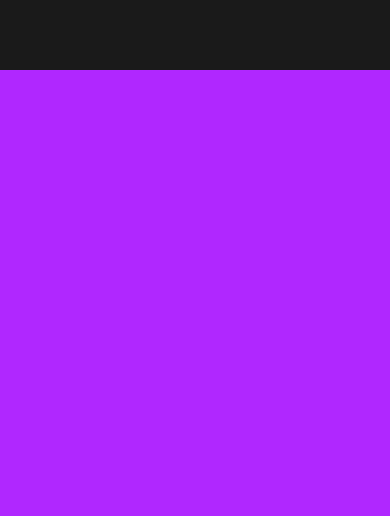
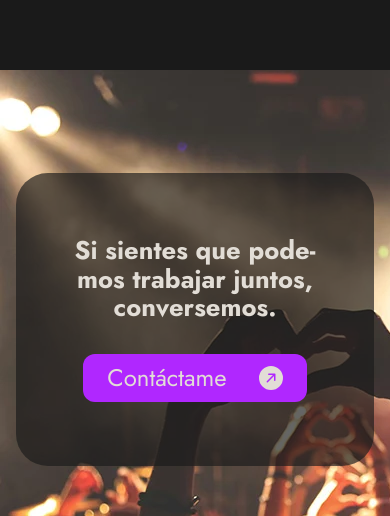
Before and after one commit to luismi-sg/Portfolio, a React (Vite) app: page /beatscene in a window 390 px wide. Shown: the part 4030-4546 px from the top of the page. Built offline with nearby package versions, Linux system fonts and the light colour scheme.

Commit message:
main changes

```diff
--- a/src/pages/BeatScene/BeatScene.css
+++ b/src/pages/BeatScene/BeatScene.css
@@ -201,6 +201,49 @@ to {
     width: 100%;
     background-color: #b027ff;
     min-height: 500px;
+    display: flex;
+    flex-flow: column nowrap;
+    justify-content: center;
+    align-items: stretch;
+    background-image: url('/assets/fondo-beatscene-banner.webp');
+    padding: 1rem;
+}
+.Banner-info{
+    margin: 0 auto;
+    max-width: 80rem;
+    background-color: #1a1a1aaa;
+    padding: 4rem 3rem;
+    border-radius: 2rem;
+    color: #e2ddd6;
+}
+.info-wrapper{
+    display: flex;
+    flex-flow: row nowrap;
+    justify-content: space-between;
+    align-items: center;
+}
+.info-h2{
+    font-size: 2rem;
+    font-weight:700 ;
+    line-height: 1.1em;
+}
+.info-button a{
+    background-color: #b027ff;
+    padding: 12px 24px;
+    font-size: 1.5rem;
+    color: #e2ddd6;
+    border-radius: 12px;
+    display: flex;
+    flex-flow: row nowrap;
+    justify-content: center;
+    align-items: center;
+    gap: 2rem;
+    transition: .5s all ease;
+}
+.info-button a:hover{
+    transform: scale(1.1);
+    background-color: #1a1a1a;
+    color: #b027ff;
 }
 @media (max-width:767px){
     .Interna-wrapper{
@@ -217,9 +260,28 @@ to {
     .Interna-img{
         border-radius: 1rem;
     }
+    .info-h2{
+        font-size: 1.6rem;
+        line-height: 1.1em;
+        text-align: center;
+
+    }
+    .info-wrapper{
+        display: flex;
+        flex-flow: column nowrap;
+        justify-content: center;
+        align-items: center;
+        gap: 2rem;
+    }
+    .Interna-Banner{
+        background-image: url('/assets/fondo-beatscene-banner-mobile.webp');
+    }
     .Interna-titulo{
         border-radius: 1rem;
         padding: 2rem;
+    }
+    .Interna-info.proceso{
+        flex-flow: column-reverse nowrap;
     }
     .Interna-h1{
         line-height: 90%;
--- a/src/pages/BeatScene/BeatScene.jsx
+++ b/src/pages/BeatScene/BeatScene.jsx
@@ -72,16 +72,27 @@ export const BeatScene = () => {
             </div>
             <div className='Interna-Banner'>
                 <div className="Banner-wrapper">
-                    <div className="Banner-works">
+                    {/* <div className="Banner-works">
                         <div className="work-prev">
 
                         </div>
                         <div className="work-next">
 
                         </div>
-                    </div>
+                    </div> */}
                     <div className="Banner-info">
-
+                        <div className="info-wrapper">
+                            <div className="info-info">
+                                <h2 className="info-h2">Si sientes que podemos trabajar juntos, conversemos.</h2>
+                            </div>
+                            <div className="info-button">
+                                <a href='/contacto'>Contáctame
+                                <svg xmlns="http://www.w3.org/2000/svg" className="Trabajos-icon" viewBox="0 0 16 16">
+                                    <path d="M0 8a8 8 0 1 0 16 0A8 8 0 0 0 0 8zm5.904 2.803a.5.5 0 1 1-.707-.707L9.293 6H6.525a.5.5 0 1 1 0-1H10.5a.5.5 0 0 1 .5.5v3.975a.5.5 0 0 1-1 0V6.707l-4.096 4.096z"/>
+                                </svg>
+                                </a>
+                            </div>
+                        </div>
                     </div>
                 </div>
             </div>
--- a/src/pages/Contacto/Contacto.css
+++ b/src/pages/Contacto/Contacto.css
@@ -177,12 +177,17 @@ to {
     line-height: 1.6rem;
 }
 .Redes-ul{
-    display: flex;
-    flex-flow: row nowrap;
-    justify-content: flex-start;
-    gap: 3rem;
+    display: grid;
+    grid-template-columns: repeat(2, 1fr);
+    grid-template-rows: repeat(2, 1fr);
+    width: 100%;
+    gap: 2rem;
 }
-.Redes-a{
+.Redes-a.contacto{
+    width: 100%;
+    border: 1px solid #b027ff;
+    padding: 2rem;
+    border-radius: 16px;
     display: flex;
     flex-flow: row nowrap;
     justify-content: flex-end;
--- a/src/pages/Contacto/Contacto.jsx
+++ b/src/pages/Contacto/Contacto.jsx
@@ -24,21 +24,29 @@ export const Contacto = () => {
                             <div className='Redes-wrapper'>
                                 <ul className='Redes-ul'>
                                     <li className='Redes-li'>
-                                        <a className='Redes-a' href='https://www.linkedin.com/in/luismisg/' target='_blank' title='Perfil de Linkedin'>
+                                        <a className='Redes-a contacto' href='https://www.linkedin.com/in/luismisg/' target='_blank' title='Perfil de Linkedin'>
                                             <svg xmlns="http://www.w3.org/2000/svg" className="Redes-icon" viewBox="0 0 16 16">
                                                 <path d="M0 1.146C0 .513.526 0 1.175 0h13.65C15.474 0 16 .513 16 1.146v13.708c0 .633-.526 1.146-1.175 1.146H1.175C.526 16 0 15.487 0 14.854V1.146zm4.943 12.248V6.169H2.542v7.225h2.401zm-1.2-8.212c.837 0 1.358-.554 1.358-1.248-.015-.709-.52-1.248-1.342-1.248-.822 0-1.359.54-1.359 1.248 0 .694.521 1.248 1.327 1.248h.016zm4.908 8.212V9.359c0-.216.016-.432.08-.586.173-.431.568-.878 1.232-.878.869 0 1.216.662 1.216 1.634v3.865h2.401V9.25c0-2.22-1.184-3.252-2.764-3.252-1.274 0-1.845.7-2.165 1.193v.025h-.016a5.54 5.54 0 0 1 .016-.025V6.169h-2.4c.03.678 0 7.225 0 7.225h2.4z"/>
                                             </svg>
                                         </a>
                                     </li>
                                     <li className='Redes-li'>
-                                        <a className='Redes-a' href='https://github.com/luismi-sg' target='_blank' title='Perfil de Github'>
+                                        <a className='Redes-a contacto' href='https://github.com/luismi-sg' target='_blank' title='Perfil de Github'>
                                             <svg xmlns="http://www.w3.org/2000/svg" className="Redes-icon" viewBox="0 0 16 16">
                                                 <path d="M8 0C3.58 0 0 3.58 0 8c0 3.54 2.29 6.53 5.47 7.59.4.07.55-.17.55-.38 0-.19-.01-.82-.01-1.49-2.01.37-2.53-.49-2.69-.94-.09-.23-.48-.94-.82-1.13-.28-.15-.68-.52-.01-.53.63-.01 1.08.58 1.23.82.72 1.21 1.87.87 2.33.66.07-.52.28-.87.51-1.07-1.78-.2-3.64-.89-3.64-3.95 0-.87.31-1.59.82-2.15-.08-.2-.36-1.02.08-2.12 0 0 .67-.21 2.2.82.64-.18 1.32-.27 2-.27.68 0 1.36.09 2 .27 1.53-1.04 2.2-.82 2.2-.82.44 1.1.16 1.92.08 2.12.51.56.82 1.27.82 2.15 0 3.07-1.87 3.75-3.65 3.95.29.25.54.73.54 1.48 0 1.07-.01 1.93-.01 2.2 0 .21.15.46.55.38A8.012 8.012 0 0 0 16 8c0-4.42-3.58-8-8-8z"/>
                                             </svg>
                                         </a>
                                     </li>
                                     <li className='Redes-li'>
-                                        <a className='Redes-a' href='mailto:lmsg1191@gmail.com' target='_blank' title='Enviar un correo'>
+                                        <a className='Redes-a contacto' href='mailto:lmsg1191@gmail.com' target='_blank' title='Enviar un correo'>
+                                            <svg xmlns="http://www.w3.org/2000/svg" className="Redes-icon" viewBox="0 0 16 16">
+                                                <path d="M2 2A2 2 0 0 0 .05 3.555L8 8.414l7.95-4.859A2 2 0 0 0 14 2H2Zm-2 9.8V4.698l5.803 3.546L0 11.801Zm6.761-2.97-6.57 4.026A2 2 0 0 0 2 14h6.256A4.493 4.493 0 0 1 8 12.5a4.49 4.49 0 0 1 1.606-3.446l-.367-.225L8 9.586l-1.239-.757ZM16 9.671V4.697l-5.803 3.546.338.208A4.482 4.482 0 0 1 12.5 8c1.414 0 2.675.652 3.5 1.671Z"/>
+                                                <path d="M15.834 12.244c0 1.168-.577 2.025-1.587 2.025-.503 0-1.002-.228-1.12-.648h-.043c-.118.416-.543.643-1.015.643-.77 0-1.259-.542-1.259-1.434v-.529c0-.844.481-1.4 1.26-1.4.585 0 .87.333.953.63h.03v-.568h.905v2.19c0 .272.18.42.411.42.315 0 .639-.415.639-1.39v-.118c0-1.277-.95-2.326-2.484-2.326h-.04c-1.582 0-2.64 1.067-2.64 2.724v.157c0 1.867 1.237 2.654 2.57 2.654h.045c.507 0 .935-.07 1.18-.18v.731c-.219.1-.643.175-1.237.175h-.044C10.438 16 9 14.82 9 12.646v-.214C9 10.36 10.421 9 12.485 9h.035c2.12 0 3.314 1.43 3.314 3.034v.21Zm-4.04.21v.227c0 .586.227.8.581.8.31 0 .564-.17.564-.743v-.367c0-.516-.275-.708-.572-.708-.346 0-.573.245-.573.791Z"/>
+                                            </svg>
+                                        </a>
+                                    </li>
+                                    <li className='Redes-li'>
+                                        <a className='Redes-a contacto' href='mailto:lmsg1191@gmail.com' target='_blank' title='Enviar un correo'>
                                             <svg xmlns="http://www.w3.org/2000/svg" className="Redes-icon" viewBox="0 0 16 16">
                                                 <path d="M2 2A2 2 0 0 0 .05 3.555L8 8.414l7.95-4.859A2 2 0 0 0 14 2H2Zm-2 9.8V4.698l5.803 3.546L0 11.801Zm6.761-2.97-6.57 4.026A2 2 0 0 0 2 14h6.256A4.493 4.493 0 0 1 8 12.5a4.49 4.49 0 0 1 1.606-3.446l-.367-.225L8 9.586l-1.239-.757ZM16 9.671V4.697l-5.803 3.546.338.208A4.482 4.482 0 0 1 12.5 8c1.414 0 2.675.652 3.5 1.671Z"/>
                                                 <path d="M15.834 12.244c0 1.168-.577 2.025-1.587 2.025-.503 0-1.002-.228-1.12-.648h-.043c-.118.416-.543.643-1.015.643-.77 0-1.259-.542-1.259-1.434v-.529c0-.844.481-1.4 1.26-1.4.585 0 .87.333.953.63h.03v-.568h.905v2.19c0 .272.18.42.411.42.315 0 .639-.415.639-1.39v-.118c0-1.277-.95-2.326-2.484-2.326h-.04c-1.582 0-2.64 1.067-2.64 2.724v.157c0 1.867 1.237 2.654 2.57 2.654h.045c.507 0 .935-.07 1.18-.18v.731c-.219.1-.643.175-1.237.175h-.044C10.438 16 9 14.82 9 12.646v-.214C9 10.36 10.421 9 12.485 9h.035c2.12 0 3.314 1.43 3.314 3.034v.21Zm-4.04.21v.227c0 .586.227.8.581.8.31 0 .564-.17.564-.743v-.367c0-.516-.275-.708-.572-.708-.346 0-.573.245-.573.791Z"/>
--- a/src/pages/Trabajos/Trabajos.css
+++ b/src/pages/Trabajos/Trabajos.css
@@ -207,7 +207,7 @@
         gap: .5rem;
     }
     .Trabajos-grid{
-        width: auto;
+        width: 100%;
     }
     .Button-tabs{
         width: auto;
--- a/src/pages/Trabajos/Trabajos.jsx
+++ b/src/pages/Trabajos/Trabajos.jsx
@@ -92,7 +92,7 @@ export const Trabajos = () => {
                             { proyectosLm && proyectosLm.map( ({id , type, img , alt , titulo , gitUrl , webUrl}) =>
                                 <article key = { id } className='Trabajos-article' >
 
-                                    <a href={webUrl} target='_blank' title={titulo} className='Trabajos-a'>
+                                    <a href={webUrl} title={titulo} className='Trabajos-a'>
                                         <img className='Trabajos-img' src={ img } alt={ alt } loading='lazy'/>
                                     </a>
                                     <div className='Trabajos-pills'>
```
Also changed, not shown: public/assets/fondo-beatscene-banner-mobile.webp (added), public/assets/fondo-beatscene-banner.webp (added).
